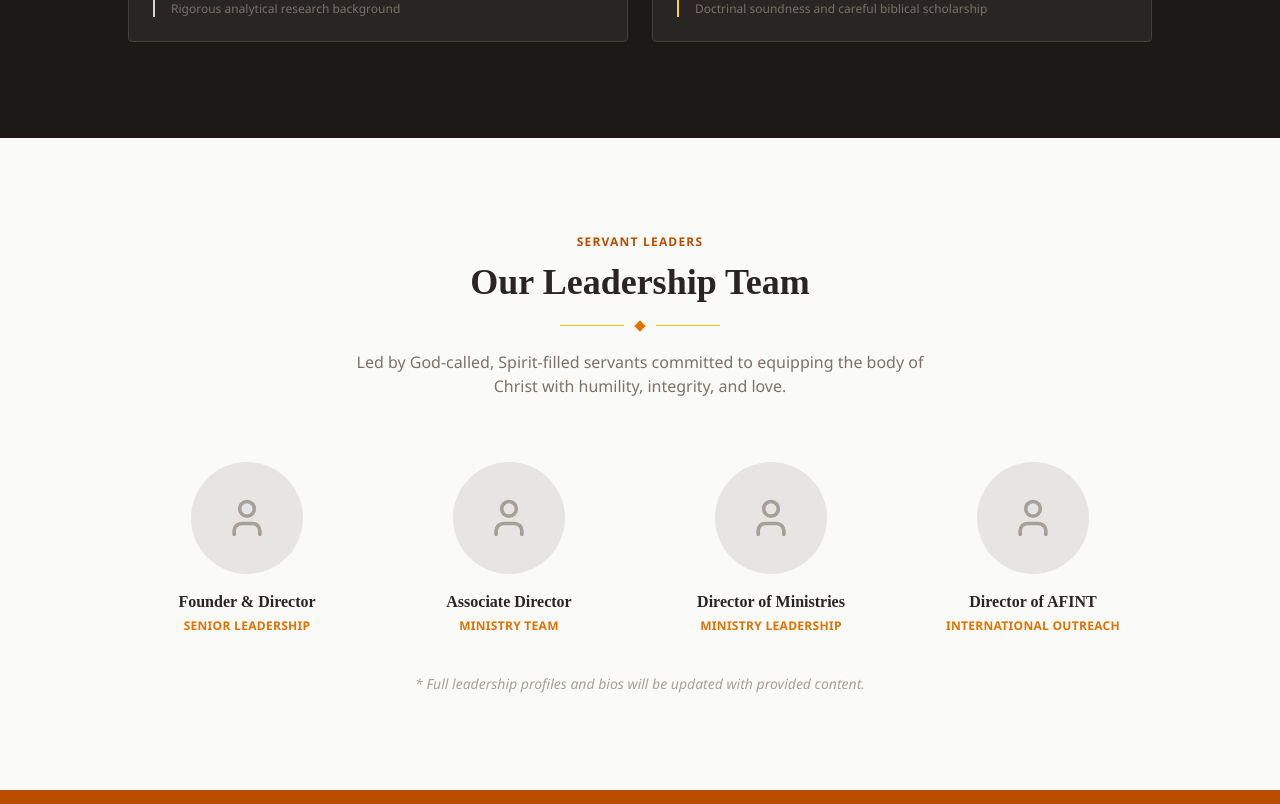
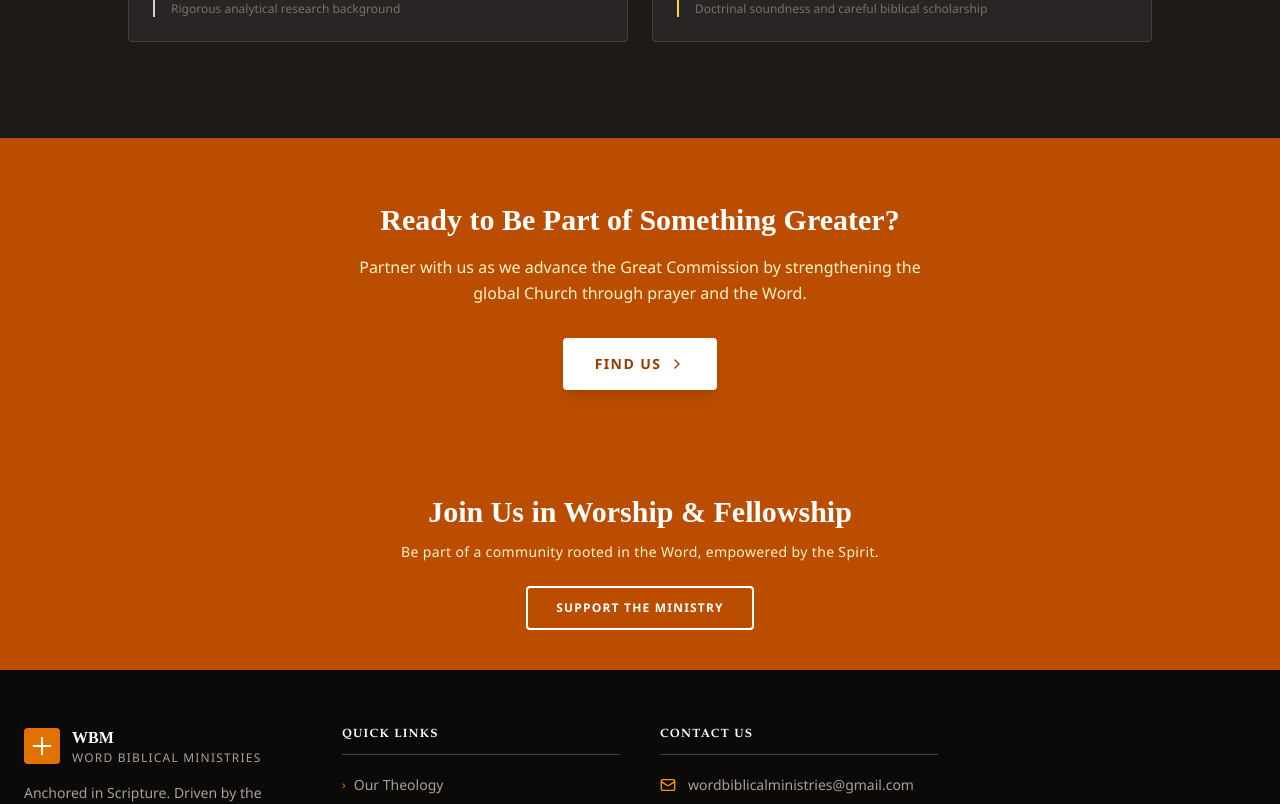
Before and after one commit to mayormankind/wordbiblicalministries, a Next.js app: page /about-wbm in a window 1280 px wide. Shown: the part 5480-6284 px from the top of the page. Built offline with nearby package versions, Linux system fonts and the light colour scheme.

Commit message:
feat: remove reference in ourTheology sections

```diff
--- a/src/views/AboutWBM.tsx
+++ b/src/views/AboutWBM.tsx
@@ -640,7 +640,7 @@ export default function AboutWBM() {
       </section>
 
       {/* ── Leadership ── */}
-      <section className="py-24 px-6 bg-stone-50">
+      {/* <section className="py-24 px-6 bg-stone-50">
         <div className="max-w-5xl mx-auto">
           <AnimateOnScroll animation="zoom-in">
             <div className="text-center mb-16">
@@ -694,7 +694,7 @@ export default function AboutWBM() {
             content.
           </p>
         </div>
-      </section>
+      </section> */}
 
       {/* ── CTA ── */}
       <section className="py-16 px-6 bg-amber-700 text-white text-center">
--- a/src/views/OurTheology.tsx
+++ b/src/views/OurTheology.tsx
@@ -447,7 +447,7 @@ function AccordionItem({ section, isOpen, onToggle }: AccordionItemProps) {
             {section.title}
           </h4>
           {/* Scripture ref badges */}
-          <div className="flex flex-wrap gap-1.5 mt-2">
+          {/* <div className="flex flex-wrap gap-1.5 mt-2">
             {section.refs.map((ref, i) => (
               <span
                 key={i}
@@ -456,7 +456,7 @@ function AccordionItem({ section, isOpen, onToggle }: AccordionItemProps) {
                 {ref}
               </span>
             ))}
-          </div>
+          </div> */}
         </div>
 
         {/* Chevron */}
```
